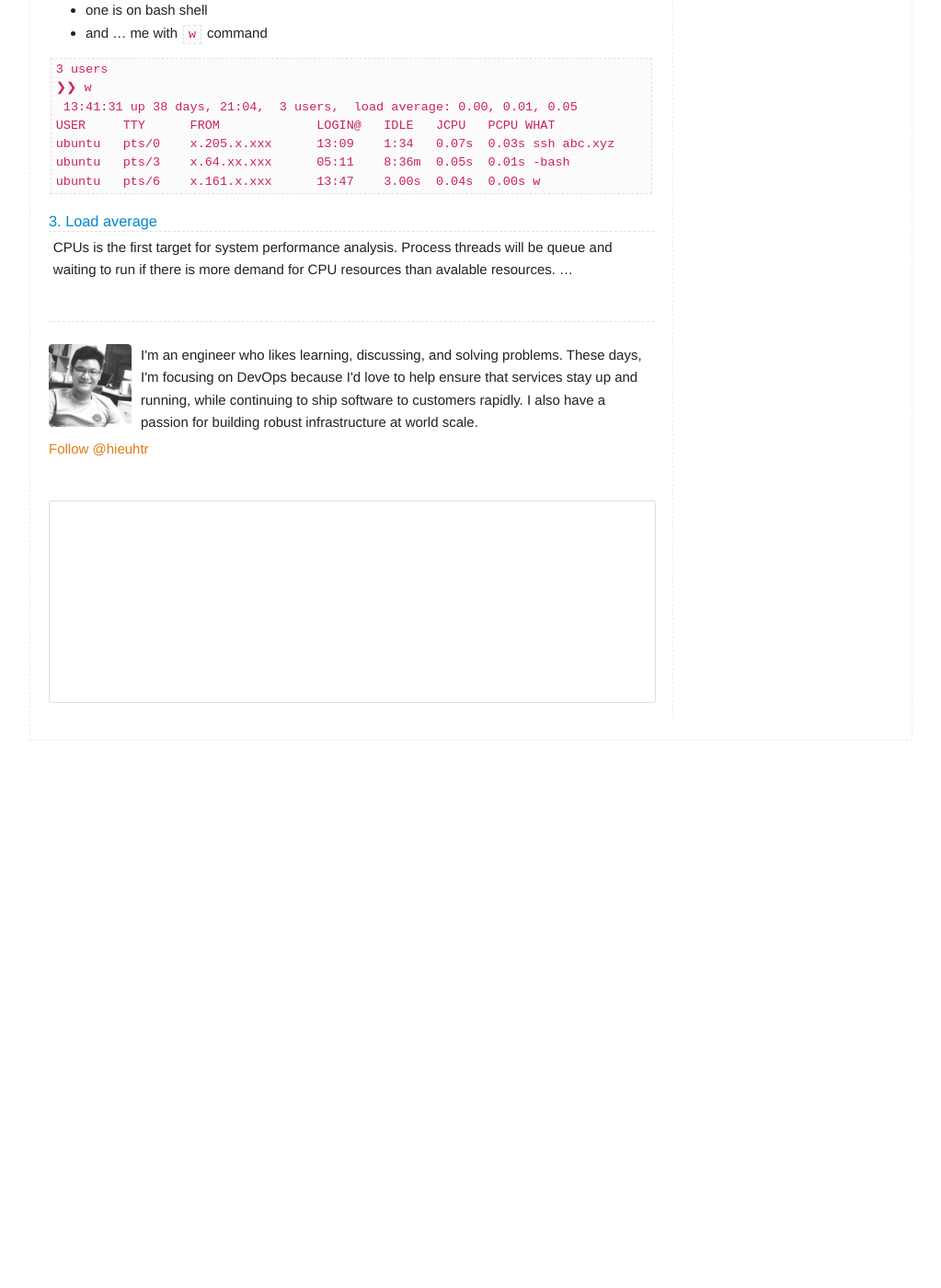
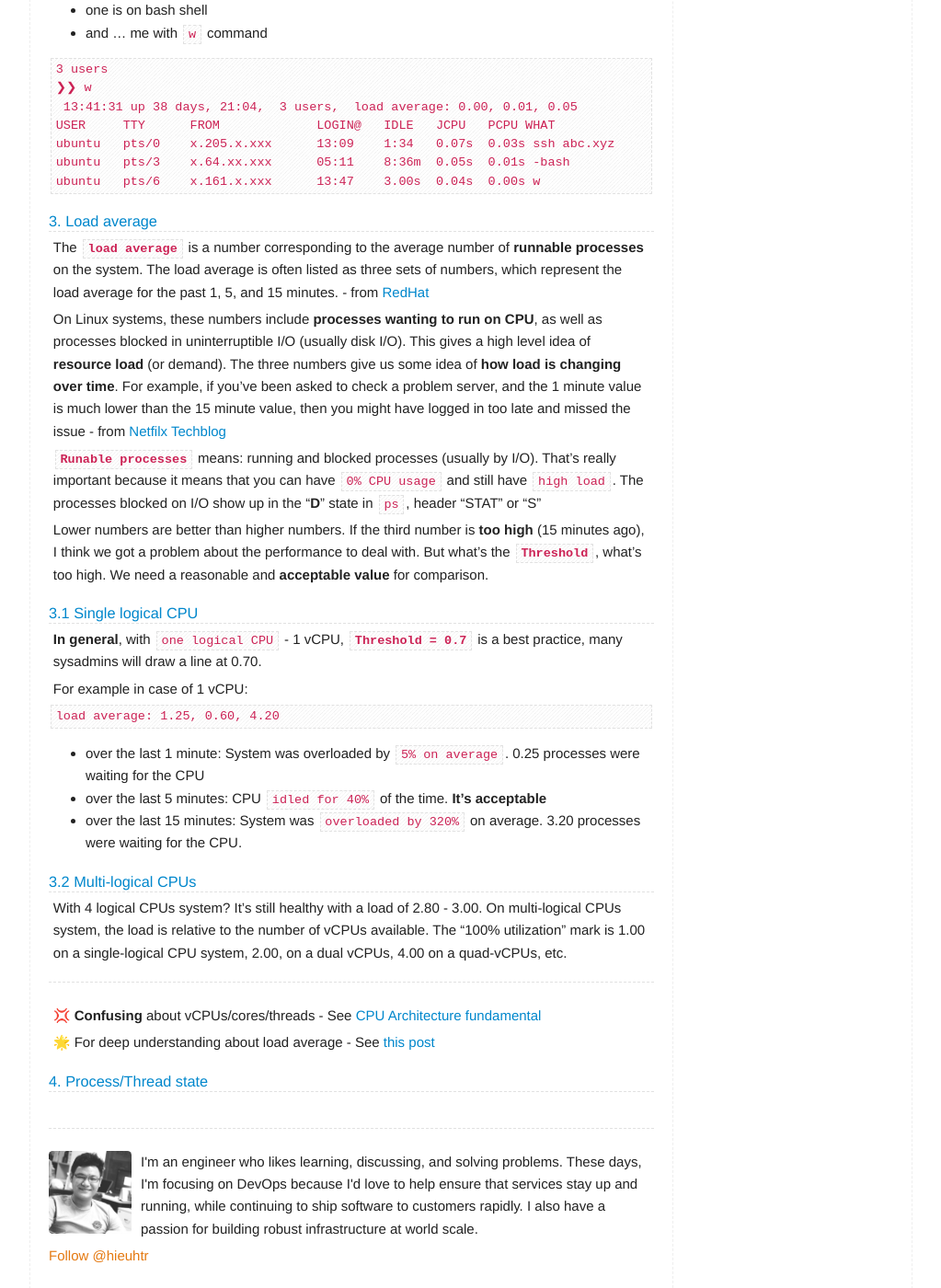
Before and after one commit to duykhang68/duykhang68.github.io, a Jekyll site: the page built from _posts/2017-06-11-Understanding-top-command.markdown, in a window 1280 px wide and 1400 px high, scrolled down 1840 px. Shown: the whole window at 92% size, without its empty margins (128-1151 px from the left). Built offline with Jekyll 4.4.1, drawn with Linux system fonts in a browser that asks for light colours; a script that is not in the unit is left out; comment, search, counter and statistics services are not loaded; before the commit the page ends 2645 px from its top, so only the background shows below that; some of the changed text lies outside the part shown.

Commit message:
Update load average

````diff
--- a/_posts/2017-06-11-Understanding-top-command.markdown
+++ b/_posts/2017-06-11-Understanding-top-command.markdown
@@ -10,7 +10,8 @@ description: help discovering and diagnosing problems in CPU and memory usage
 Keyword: [top]({% post_url 2017-06-11-Understanding-top-command %}#understanding-top-command),
          [uptime]({% post_url 2017-06-11-Understanding-top-command %}#1-date-and-uptime),
          [users]({% post_url 2017-06-11-Understanding-top-command %}#2-number-of-logged-users),
-         [load average]({% post_url 2017-06-11-Understanding-top-command %}#3-load-average)
+         [load average]({% post_url 2017-06-11-Understanding-top-command %}#3-load-average),
+         [process/thread state]({% post_url 2017-06-11-Understanding-top-command %}#4-processthread-state),
 
 ![](/assets/img/top-command-optimized.gif)
 
@@ -60,5 +61,32 @@ ubuntu   pts/6    x.161.x.xxx      13:47    3.00s  0.04s  0.00s w
 ```
 
 ### 3. Load average
+The **`load average`** is a number corresponding to the average number of **runnable processes** on the system. The load average is often listed as three sets of numbers, which represent the load average for the past 1, 5, and 15 minutes. - from [RedHat](https://access.redhat.com/documentation/en-US/Red_Hat_Enterprise_Linux/4/html/Introduction_To_System_Administration/s2-bandwidth-rhlspec-cpu.html)
 
-CPUs is the first target for system performance analysis. Process threads will be queue and waiting to run if there is more demand for CPU resources than avalable resources. ...
+On Linux systems, these numbers include **processes wanting to run on CPU**, as well as processes blocked in uninterruptible I/O (usually disk I/O). This gives a high level idea of **resource load** (or demand). The three numbers give us some idea of **how load is changing over time**. For example, if you’ve been asked to check a problem server, and the 1 minute value is much lower than the 15 minute value, then you might have logged in too late and missed the issue - from [Netfilx Techblog](https://medium.com/netflix-techblog/linux-performance-analysis-in-60-000-milliseconds-accc10403c55)
+
+**`Runable processes`** means: running and blocked processes (usually by I/O). That's really important because it means that you can have `0% CPU usage` and still have `high load`. The processes blocked on I/O show up in the "**D**" state in `ps`, header "STAT" or "S"
+
+Lower numbers are better than higher numbers. If the third number is **too high** (15 minutes ago), I think we got a problem about the performance to deal with. But what's the **`Threshold`**, what's too high. We need a reasonable and **acceptable value** for comparison.
+
+### 3.1 Single logical CPU
+**In general**, with `one logical CPU` - 1 vCPU, **`Threshold = 0.7`** is a best practice, many sysadmins will draw a line at 0.70.
+
+For example in case of 1 vCPU:
+```
+load average: 1.25, 0.60, 4.20
+```
+- over the last 1 minute: System was overloaded by `5% on average`. 0.25 processes were waiting for the CPU
+- over the last 5 minutes: CPU `idled for 40%` of the time. **It's acceptable**
+- over the last 15 minutes: System was `overloaded by 320%` on average. 3.20 processes were waiting for the CPU.
+
+### 3.2  Multi-logical CPUs
+With 4 logical CPUs system? It's still healthy with a load of 2.80 - 3.00.
+On multi-logical CPUs system, the load is relative to the number of vCPUs available. The "100% utilization" mark is 1.00 on a single-logical CPU system, 2.00, on a dual vCPUs, 4.00 on a quad-vCPUs, etc.
+
+---
+💢 **Confusing** about vCPUs/cores/threads - See [CPU Architecture fundamental](https://github.com/hieuhtr/Blog/issues/55)
+
+🌟 For deep understanding about load average - See [this post](http://blog.scoutapp.com/articles/2009/07/31/understanding-load-averages)
+
+### 4. Process/Thread state
````
Also changed, not shown: 18 other files.
